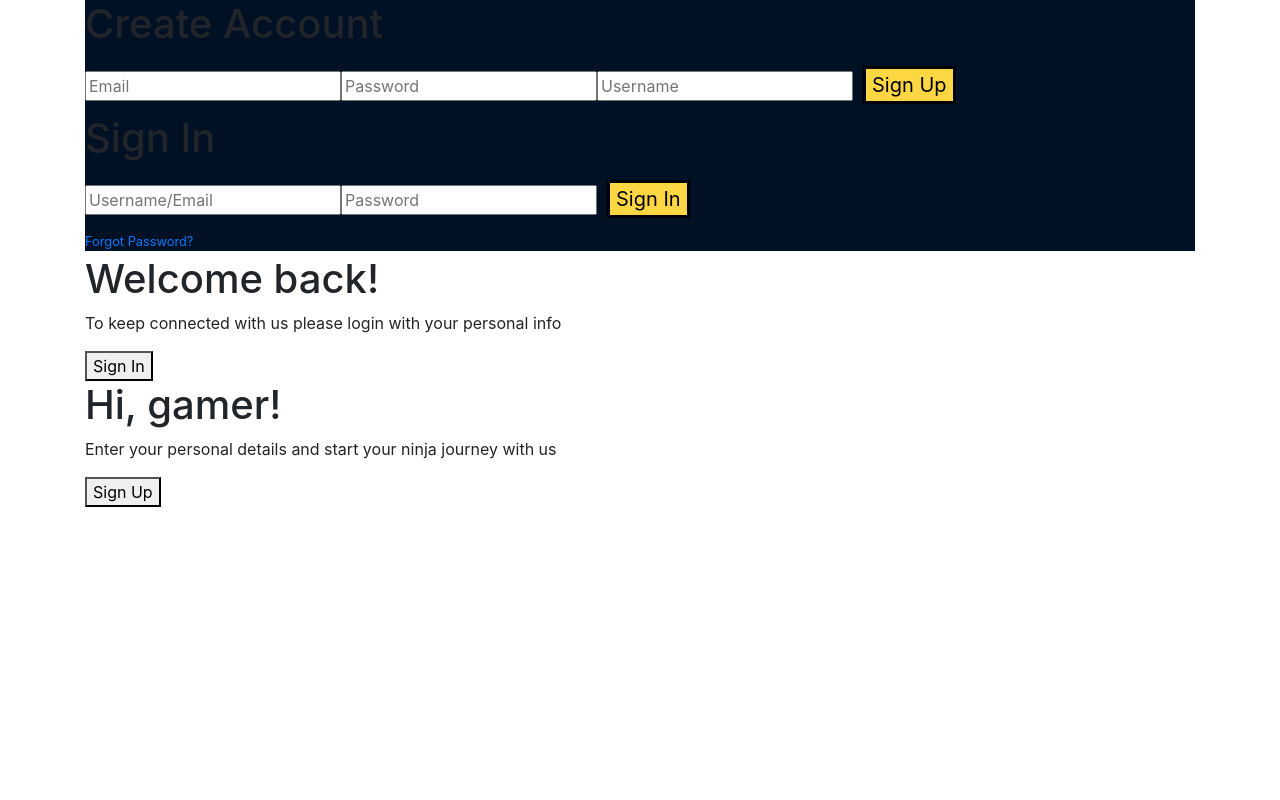
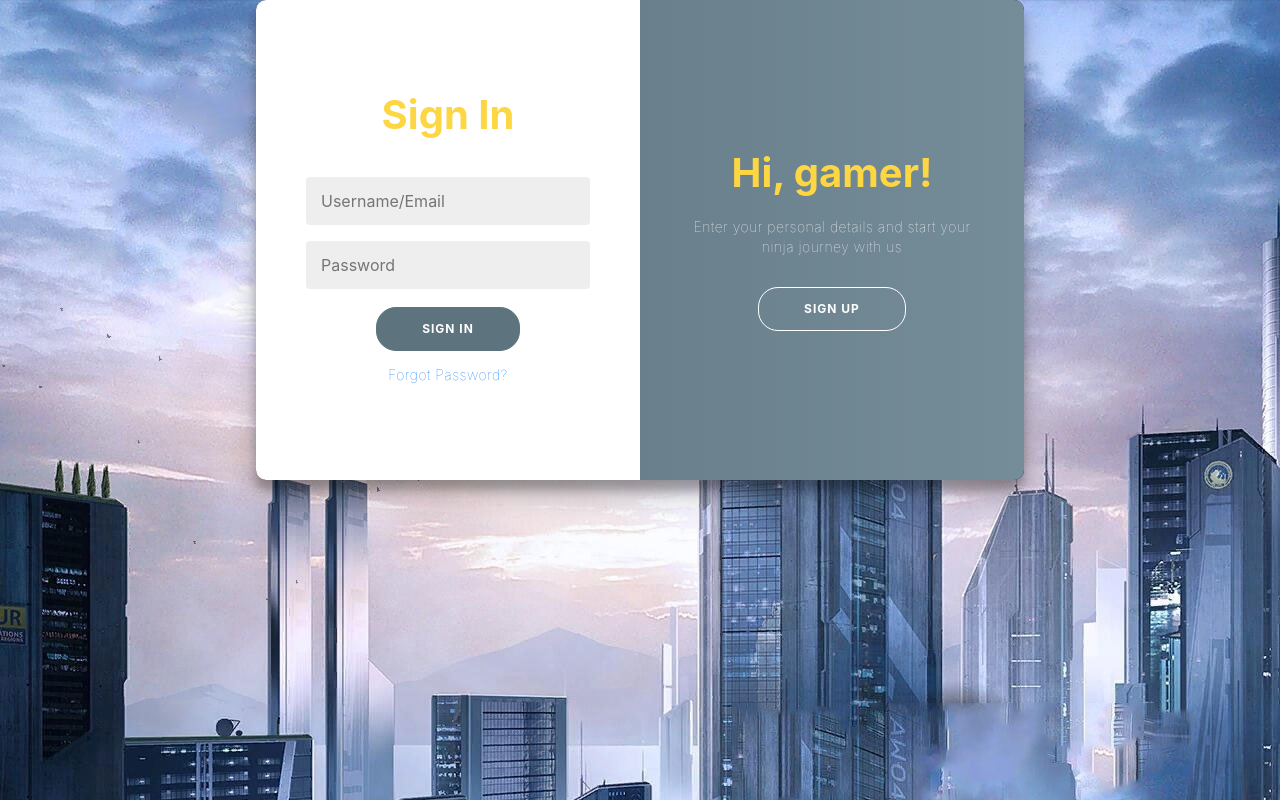
Before and after one commit to rjburgerr1/Trials-Ninja-Points, a React (Create React App) app in the folder Trials.com/react-frontend/: page /signin in a window 1280 px wide. Built offline with nearby package versions, Linux system fonts and the light colour scheme; no server answers.

Commit message:
Encapsulate signup styling with div to prevent styles bleeding into other places

```diff
--- a/Trials.com/react-frontend/src/pages/signin-signup.tsx
+++ b/Trials.com/react-frontend/src/pages/signin-signup.tsx
@@ -22,6 +22,7 @@ const SigninSignup: React.FC<SigninSignupProps> = () => {
 	return (
 		//  it'd be nice if we could end up changing this outside div to Card to be consistent, but it breaks right now
 		//  if not, thats fine, since this is a special case we will probably only use once
+		<div className="signin-signup-outer">
 			<div className="container signin-signup" id="container">
 				<Signup />
 				<Login />
@@ -49,6 +50,7 @@ const SigninSignup: React.FC<SigninSignupProps> = () => {
 					</div>
 				</div>
 			</div>
+		</div>
 	);
 };
 
```
Lines whose indentation alone changed are shown as unchanged.
